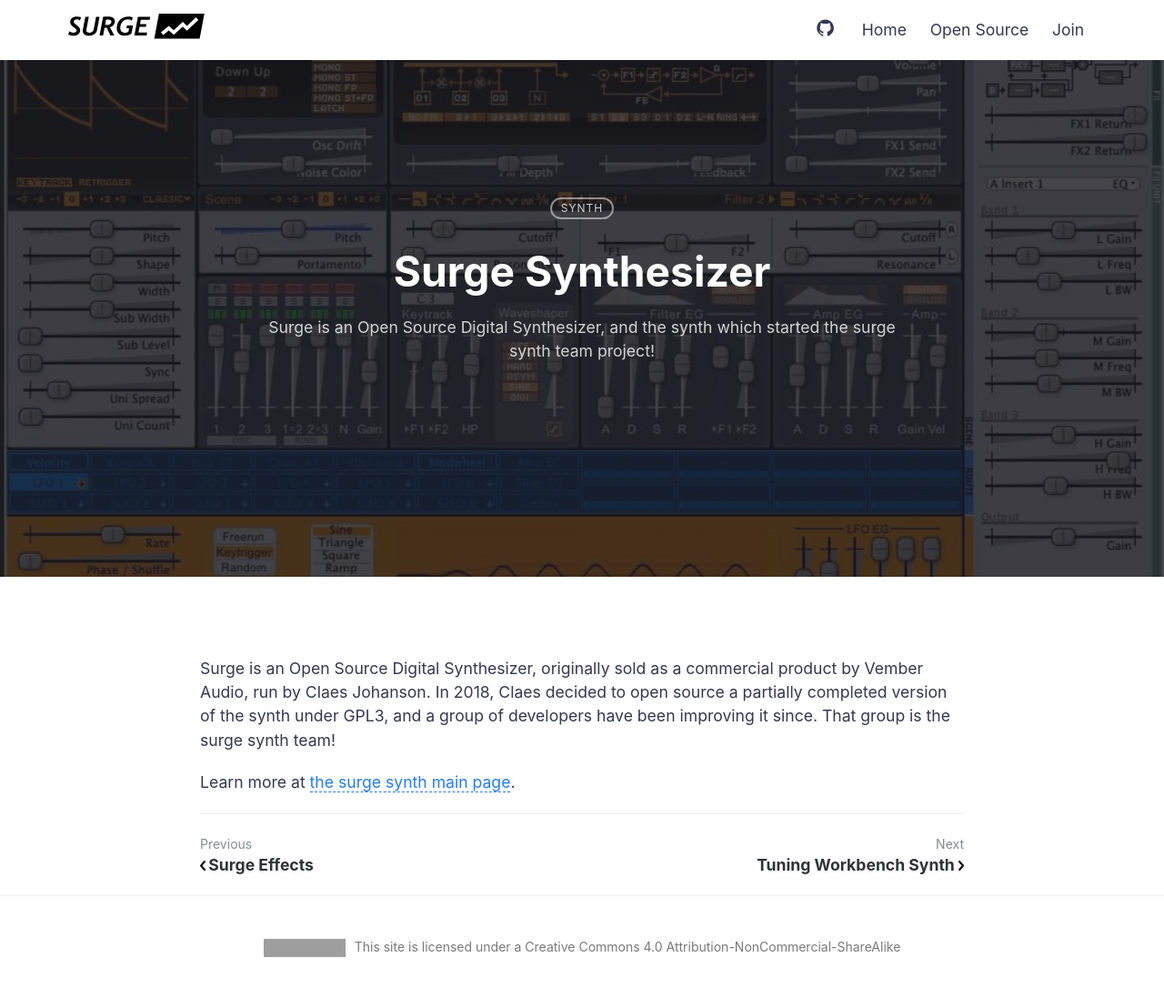
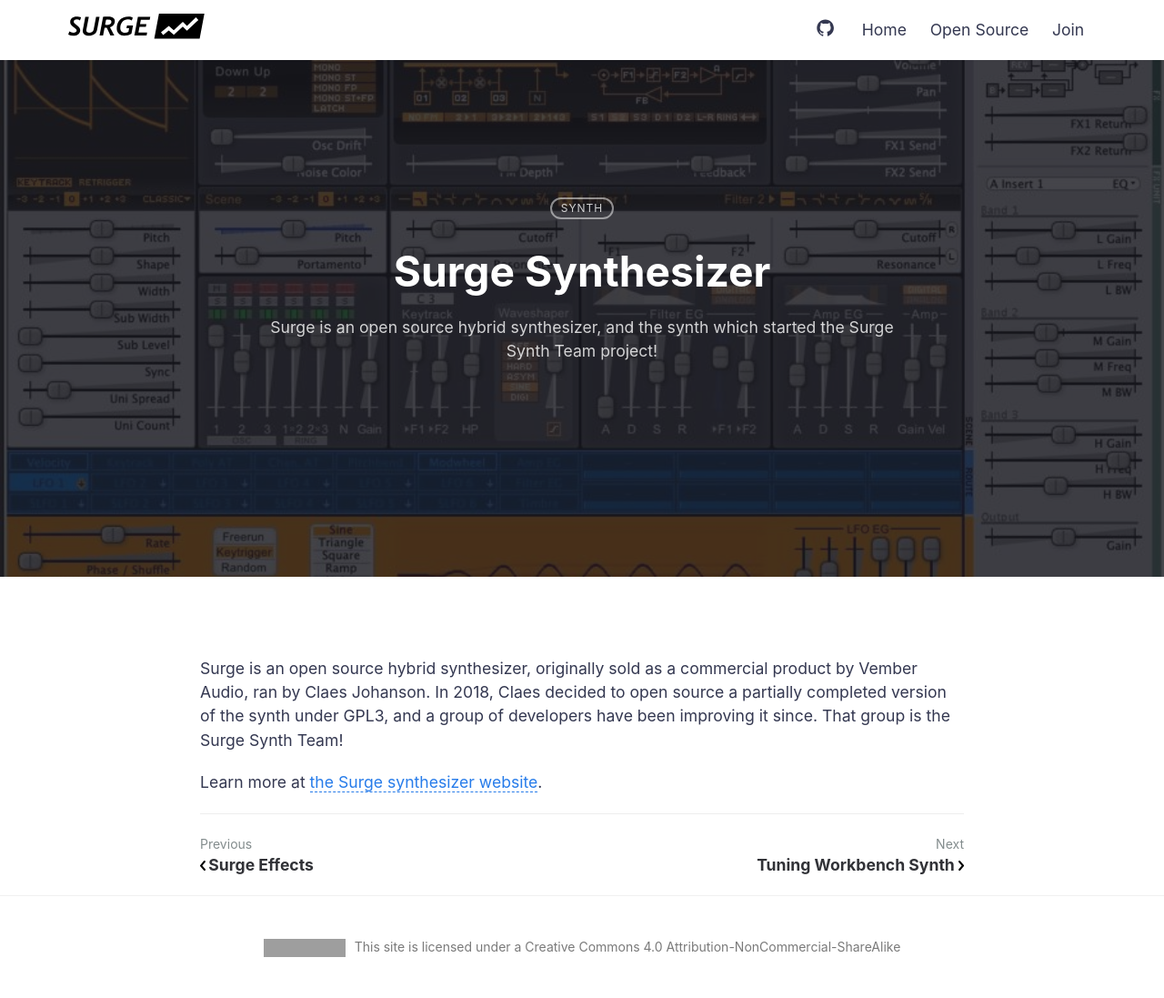
Before and after one commit to surge-synthesizer/surge-synth-team.org, a Jekyll site: the page built from _posts/2020-02-18-surge.md, in a window 1280 px wide. Shown: the whole page at 91% size. Built offline with Jekyll 4.4.1, drawn with Linux system fonts in a browser that asks for light colours; grey boxes are pictures that could not be loaded.

Commit message:
Update 2020-02-18-surge.md

```diff
--- a/_posts/2020-02-18-surge.md
+++ b/_posts/2020-02-18-surge.md
@@ -2,14 +2,14 @@
 layout: post
 order: 1
 title: "Surge Synthesizer"
-summary: Surge is an Open Source Digital Synthesizer, and the synth which started the surge synth team project!
+summary: Surge is an open source hybrid synthesizer, and the synth which started the Surge Synth Team project!
 featured-img: surge
 categories: [Synth]
 external_url: "https://surge-synthesizer.github.io"
 ---
 
-Surge is an Open Source Digital Synthesizer, originally sold as a commercial product by Vember Audio, run by Claes Johanson. In 2018, Claes
+Surge is an open source hybrid synthesizer, originally sold as a commercial product by Vember Audio, ran by Claes Johanson. In 2018, Claes
 decided to open source a partially completed version of the synth under GPL3, and a group of developers have been improving it since.
-That group is the surge synth team!
+That group is the Surge Synth Team!
 
-Learn more at [the surge synth main page](https://surge-synthesizer.github.io).
+Learn more at [the Surge synthesizer website](https://surge-synthesizer.github.io).
```
